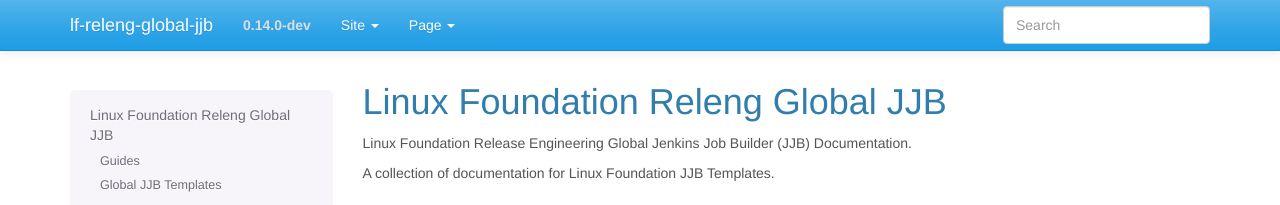
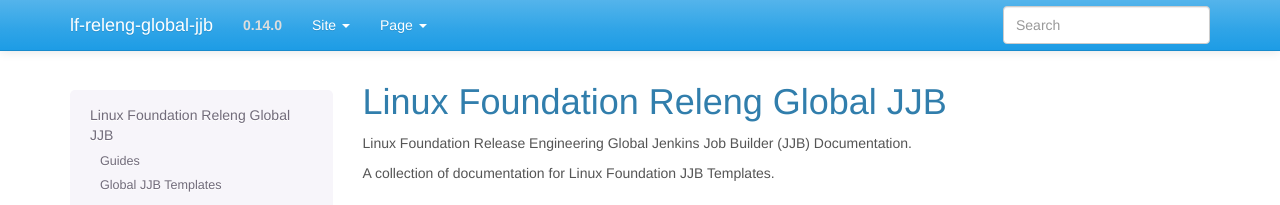
Before and after one commit to lfit/releng-global-jjb, a Sphinx documentation site: the page built from docs/index.rst, in a window 1280 px wide. Shown: the top 205 px of the page. Built offline with Sphinx 7.4.7, drawn with Linux system fonts in a browser that asks for light colours.

Commit message:
Release global-jjb v0.14.0
Change-Id: Ic0a55eba3dac5759af7d8f276f30af8690d4e30f
Signed-off-by: Thanh Ha <thanh.ha@linuxfoundation.org>

```diff
--- a/docs/conf.py
+++ b/docs/conf.py
@@ -67,7 +67,7 @@
 # built documents.
 #
 # The short X.Y version.
-version = '0.14.0-dev'
+version = '0.14.0'
 # The full version, including alpha/beta/rc tags.
 release = version
 
```
Also changed, not shown: 1 other file.
